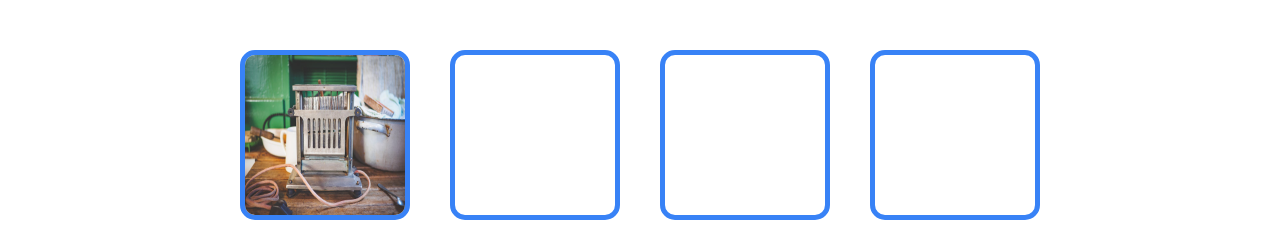
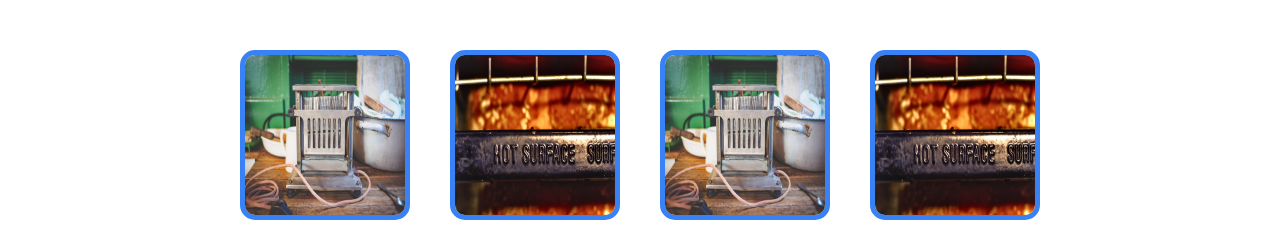
Before and after one commit to Enntek/landing_page, a plain HTML site: page index.html in a window 1280 px wide. Shown: the part 535-764 px from the top of the page. Drawn offline with Linux system fonts and the light colour scheme.

Commit message:
Fill out the 4 images in the middle area

```diff
--- a/index.html
+++ b/index.html
@@ -38,17 +38,17 @@
             </div>
 
             <div class="img-text-box">
-              <div class="bluebox"></div>
+              <img class="bluebox" src="hot_surface.jpg"></img>
               <div class="subtext">this is some subtext under an illustration or image</div>
             </div>
 
             <div class="img-text-box">
-              <div class="bluebox"></div>
+              <img class="bluebox" src="old-toaster.jpg"></img>
               <div class="subtext">this is some subtext under an illustration or image</div>
             </div>
 
             <div class="img-text-box">
-              <div class="bluebox"></div>
+              <img class="bluebox" src="hot_surface.jpg"></img>
               <div class="subtext">this is some subtext under an illustration or image</div>
             </div>
         </div>
```
Also changed, not shown: hot_surface.jpg (added), 1 other file.
